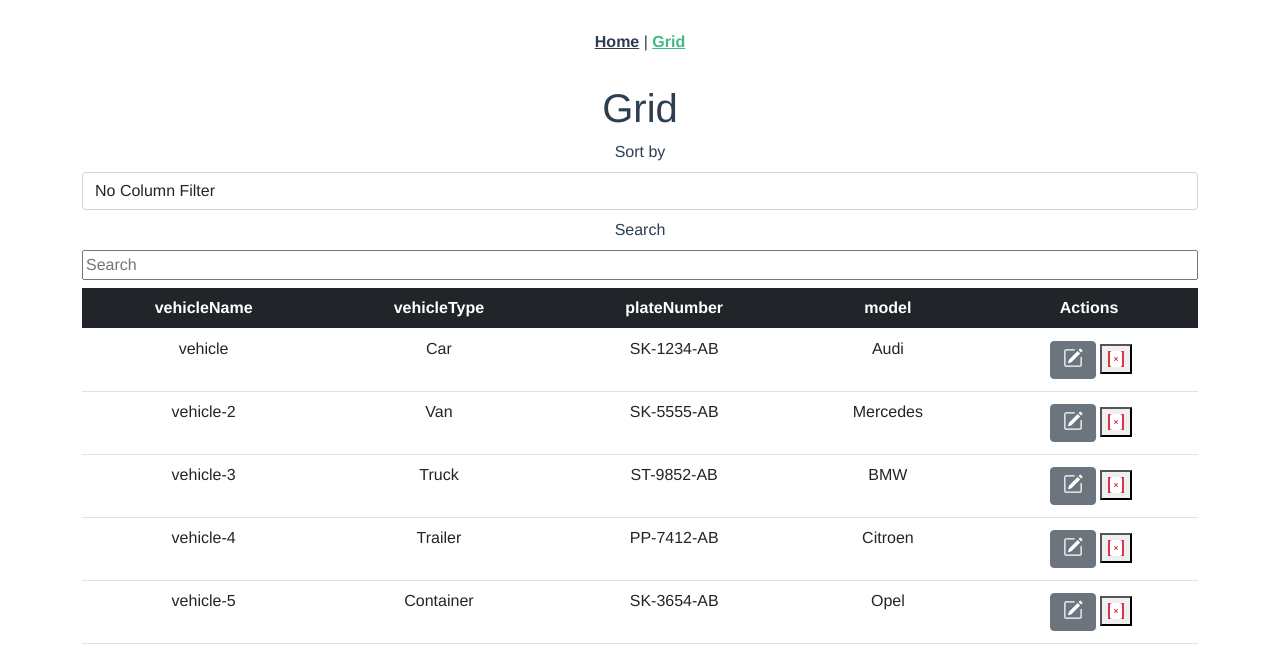
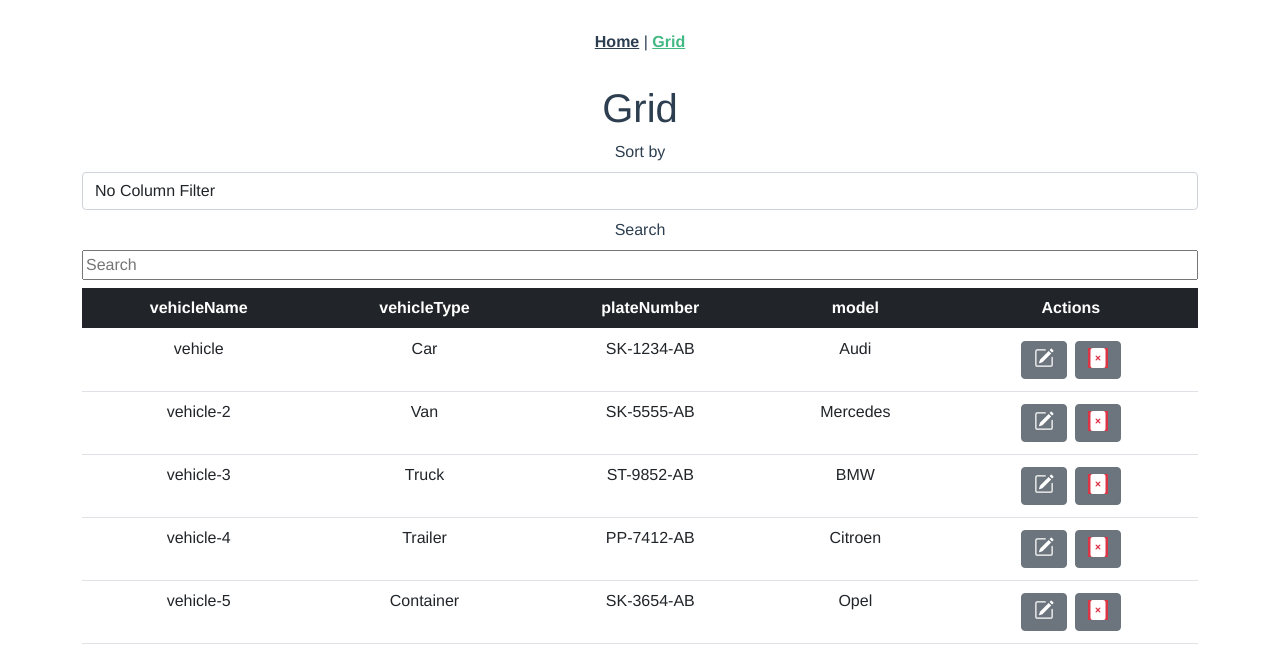
Before and after one commit to jovan-trpcheski/zadaca, a Vue app: page /grid in a window 1280 px wide. Shown: the top 670 px of the page. Built offline with nearby package versions, Linux system fonts and the light colour scheme.

Commit message:
small edit

```diff
--- a/src/components/Table.vue
+++ b/src/components/Table.vue
@@ -19,8 +19,8 @@
             <tbody>
             <tr v-for="(row, index) in rows" :key="row.plateNumber">
                 <td v-for="col in cols" :key="col">{{ row[col] }}</td>
-                <td>  <b-button v-b-modal="'my-modal' " class="m-1" @click="editVehicle(index)"><b-icon icon="pencil-square"></b-icon></b-button>
-                    <button @click="deleteVehicle(index)"> <b-icon class="btn-danger" icon="file-x-fill"></b-icon></button></td>
+                <td>  <b-button v-b-modal="'my-modal' " class="m-1 " @click="editVehicle(index)"><b-icon icon="pencil-square"></b-icon></b-button>
+                    <button @click="deleteVehicle(index)" class="m-1 btn btn-secondary"> <b-icon class="btn-danger" icon="file-x-fill"></b-icon></button></td>
             </tr>
             </tbody>
         </table>
```
